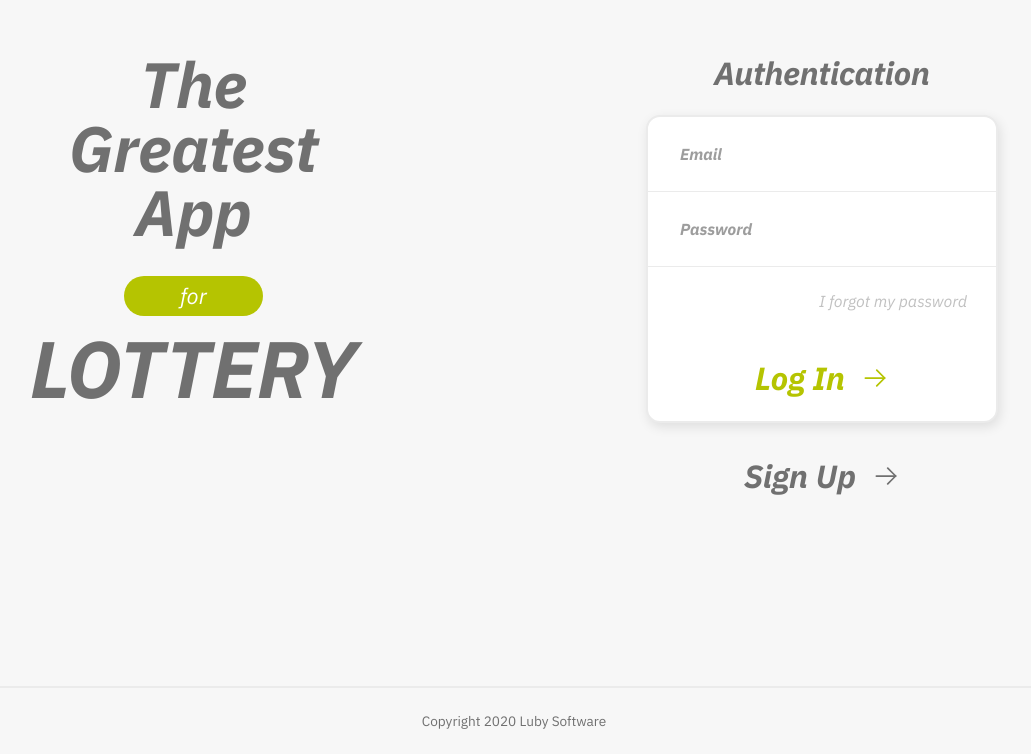
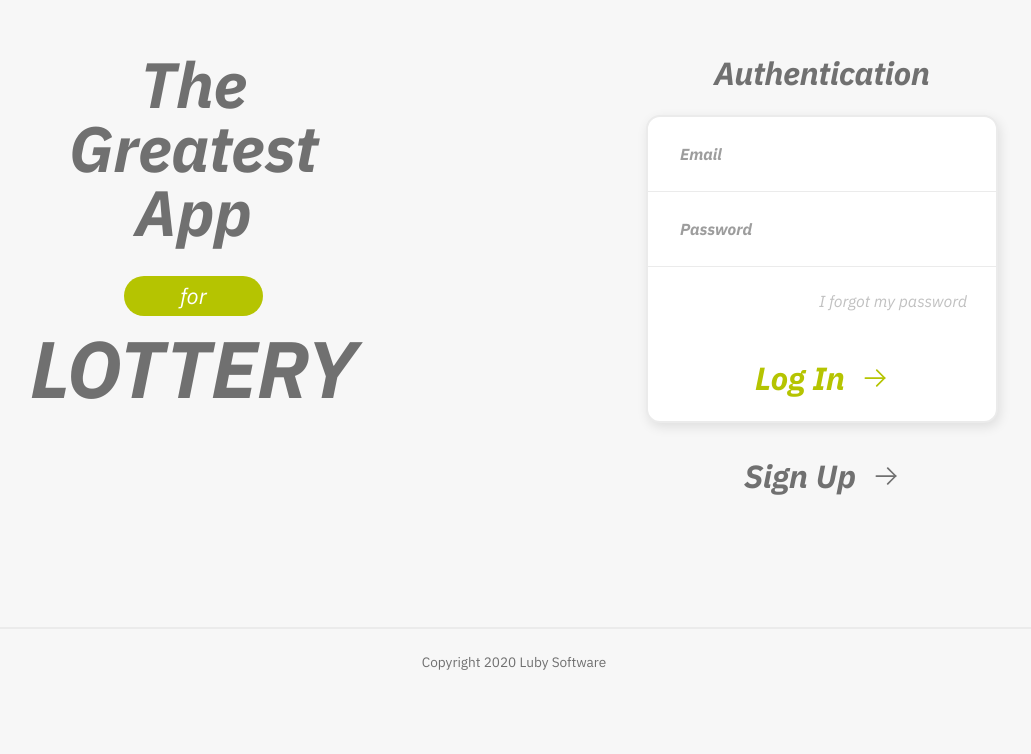
Before and after one commit to paulo-fs/tgl-react-ts, a React (Vite) app: page / in a window 1280 px wide. Shown: the part 105-859 px from the top of the page, without its empty margins (126-1157 px from the left). After the commit the page ends 800 px from the top, so only its background shows below. Built offline with nearby package versions, Linux system fonts and the light colour scheme.

Commit message:
fix: small fix on resonsivity

```diff
--- a/src/layouts/LayoutAuth.tsx
+++ b/src/layouts/LayoutAuth.tsx
@@ -1,11 +1,21 @@
 import { Footer } from '@components/Footer';
 import { Outlet } from 'react-router-dom';
+import styled from 'styled-components';
 
 export function LayoutAuth(){
 	return(
-		<div>
+		<LayoutAuthContainer>
 			<Outlet />
 			<Footer />
-		</div>
+		</LayoutAuthContainer>
 	);
 }
+
+const LayoutAuthContainer = styled.div`
+  width: 100vw;
+  height: 100vh;
+
+  display: flex;
+  flex-direction: column;
+  justify-content: space-between;
+`;
--- a/src/pages/Authentication/stylesLogin.ts
+++ b/src/pages/Authentication/stylesLogin.ts
@@ -1,7 +1,7 @@
 import styled from 'styled-components';
 
 export const LoginContainer = styled.div`
-  padding: 9.8rem 9.75rem;
+  padding: 9.8rem 9.75rem 0;
   display: flex;
   justify-content: space-between;
 
```
